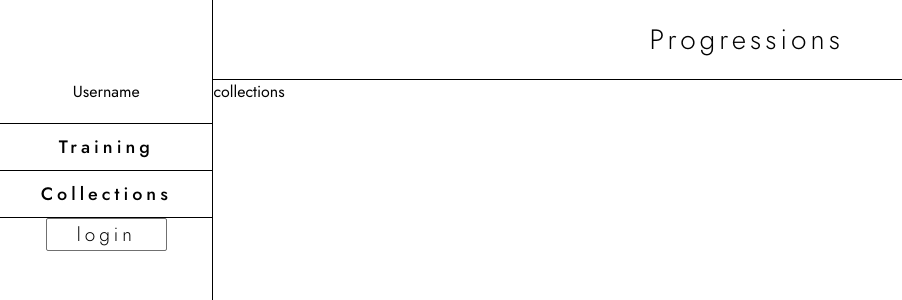
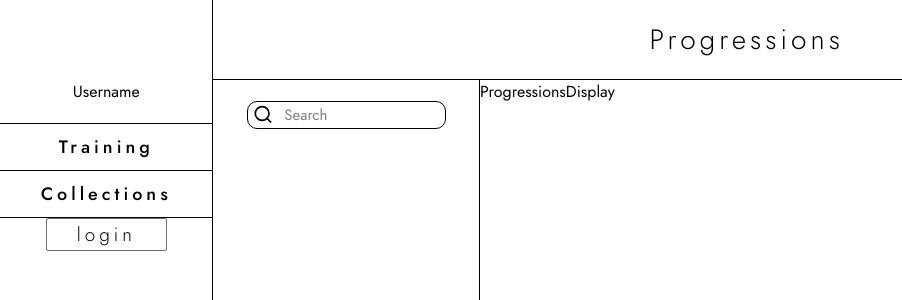
Before and after one commit to HialeahLiam/Progressions-old-, a React (Create React App) app: page /collections in a window 1280 px wide. Shown: the top 300 px of the page, without its empty margins (0-902 px from the left). Built offline with nearby package versions, Linux system fonts and the light colour scheme; no server answers.

Commit message:
Search Bar view

```diff
--- a/src/App.css
+++ b/src/App.css
@@ -44,6 +44,7 @@
 
 .main {
   width: 100%;
+  height: 100%;
 }
 
 @keyframes App-logo-spin {
--- /dev/null
+++ b/src/components/Libraries/Libraries.jsx
@@ -0,0 +1,13 @@
+import React from 'react';
+import LibrarySearch from '../LibrarySearch/LibrarySearch';
+import styles from './Libraries.module.css';
+
+function Libraries() {
+  return (
+    <div className={styles.container}>
+      <LibrarySearch />
+    </div>
+  );
+}
+
+export default Libraries;
--- /dev/null
+++ b/src/components/Libraries/Libraries.module.css
@@ -0,0 +1,10 @@
+.container {
+    width: 25%;
+    height: 100%;
+    border-right: 1px solid;
+    display: flex;
+    flex-direction: column;
+    align-items: center;
+    padding-top: 2%;
+
+}
--- /dev/null
+++ b/src/components/LibrarySearch/LibrarySearch.jsx
@@ -0,0 +1,15 @@
+import React from 'react';
+import styles from './LibrarySearch.module.css';
+import Search from '../icons/search';
+
+function LibrarySearch() {
+  return (
+    <div className={styles.searchBar}>
+      <Search />
+      <span className={styles.text}>Search</span>
+
+    </div>
+  );
+}
+
+export default LibrarySearch;
--- /dev/null
+++ b/src/components/LibrarySearch/LibrarySearch.module.css
@@ -0,0 +1,15 @@
+.searchBar {
+    border: 1px solid;
+    border-radius: 10px;
+    width: 75%;
+    display: flex;
+    align-items: center;
+    padding: 2px 3px 0;
+}
+
+.text {
+    font-size: 15px;
+    opacity: 0.5;
+    margin-left: 5%;
+    padding-bottom: 2px;
+}
--- /dev/null
+++ b/src/components/ProgressionsDisplay/ProgressionsDisplay.jsx
@@ -0,0 +1,9 @@
+import React from 'react';
+
+function ProgressionsDisplay() {
+  return (
+    <div>ProgressionsDisplay</div>
+  );
+}
+
+export default ProgressionsDisplay;
--- /dev/null
+++ b/src/components/icons/search.jsx
@@ -0,0 +1,12 @@
+import React from 'react';
+
+function Search() {
+  return (
+    <svg width="24" height="24" viewBox="0 0 24 28" fill="none" xmlns="http://www.w3.org/2000/svg">
+      <path d="M11 19C15.4183 19 19 15.4183 19 11C19 6.58172 15.4183 3 11 3C6.58172 3 3 6.58172 3 11C3 15.4183 6.58172 19 11 19Z" stroke="black" strokeWidth="2" strokeLinecap="round" strokeLinejoin="round" />
+      <path d="M20.9999 21L16.6499 16.65" stroke="black" strokeWidth="2" strokeLinecap="round" strokeLinejoin="round" />
+    </svg>
+  );
+}
+
+export default Search;
--- /dev/null
+++ b/src/components/routes/collections.css
@@ -0,0 +1,4 @@
+.collections-main {
+    display: flex;
+    height: 100%;
+}
--- a/src/components/routes/collections.jsx
+++ b/src/components/routes/collections.jsx
@@ -1,8 +1,14 @@
 import React from 'react';
+import Libraries from '../Libraries/Libraries';
+import ProgressionsDisplay from '../ProgressionsDisplay/ProgressionsDisplay';
+import './collections.css';
 
 function Collections() {
   return (
-    <div>collections</div>
+    <div className="collections-main">
+      <Libraries />
+      <ProgressionsDisplay />
+    </div>
   );
 }
 
```
Also changed, not shown: public/icons/search.svg (added).
